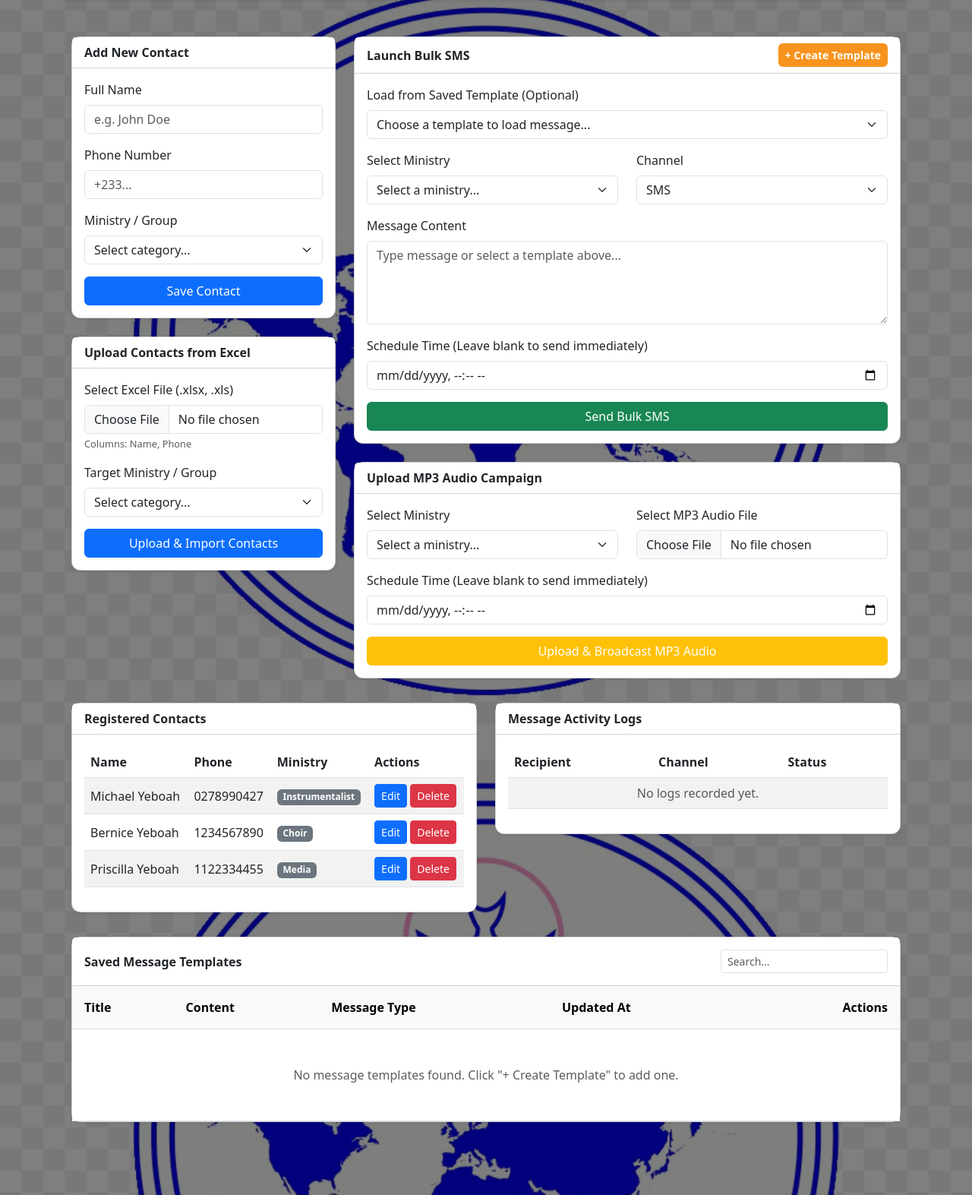
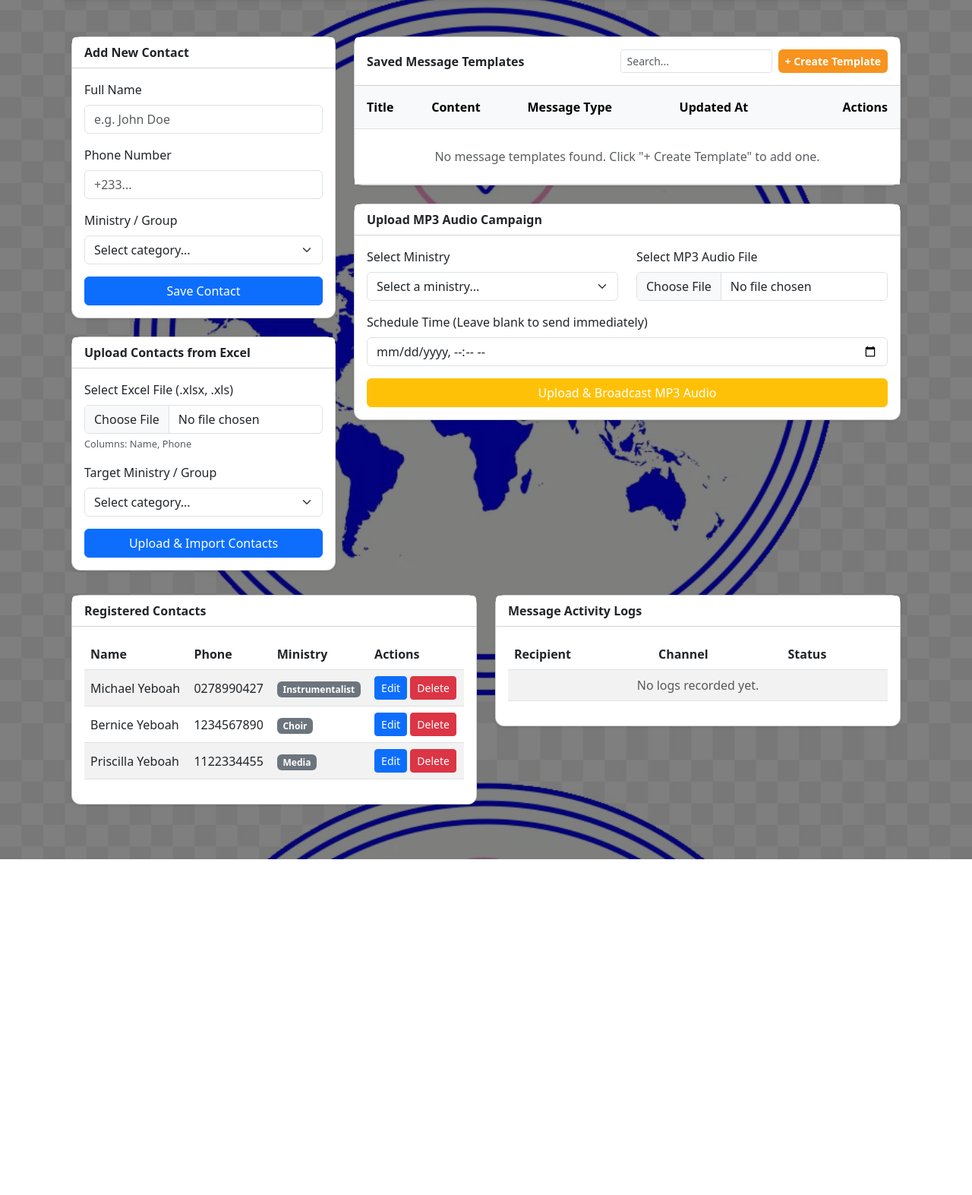
Before and after one commit to kwesidompreh53-png/stem-messaging-app, a Flask app: page / in a window 1280 px wide. Shown: the part 72-1645 px from the top of the page at 76% size. After the commit the page ends 1203 px from the top, so only its background shows below. Run offline with Flask 3, Linux system fonts and the light colour scheme; a user stored in the database is signed in; data comes from the database, SQL or seed files in the repository; data that the repository does not hold is empty; some libraries are stand-ins or nearby versions.

Commit message:
Replace bulk SMS card with Saved Message Templates view

```diff
--- a/templates/index.html
+++ b/templates/index.html
@@ -172,63 +172,81 @@
                 </div>
             </div>
 
-            <!-- Column 2: Send Bulk SMS & Upload MP3 Forms -->
+            <!-- Column 2: Saved Message Templates & Upload MP3 Forms -->
             <div class="col-md-8">
-                <!-- Bulk Campaign Card -->
+                <!-- REPLACED BULK SMS CARD WITH SAVED MESSAGE TEMPLATES CARD -->
                 <div class="card shadow-sm mb-4">
-                    <div class="card-header bg-white d-flex justify-content-between align-items-center fw-bold text-dark">
-                        <span>Launch Bulk SMS</span>
-                        <!-- Button to trigger the Create Template Modal -->
-                        <button type="button" class="btn btn-sm text-white fw-semibold" style="background-color: #f7931e; border-radius: 6px;" data-bs-toggle="modal" data-bs-target="#createTemplateModal">
-                            + Create Template
-                        </button>
+                    <div class="card-header bg-white fw-bold text-dark d-flex justify-content-between align-items-center py-3">
+                        <span>Saved Message Templates</span>
+                        <div class="d-flex align-items-center gap-2">
+                            <div class="input-group input-group-sm" style="width: 200px;">
+                                <input type="text" id="templateSearch" class="form-control" placeholder="Search..." onkeyup="filterTemplates()">
+                            </div>
+                            <button type="button" class="btn btn-sm text-white fw-semibold" style="background-color: #f7931e; border-radius: 6px;" data-bs-toggle="modal" data-bs-target="#createTemplateModal">
+                                + Create Template
+                            </button>
+                        </div>
                     </div>
-                    <div class="card-body">
-                        <form action="/send-bulk-web" method="POST">
-                            <!-- Template Selection Dropdown -->
-                            <div class="mb-3">
-                                <label class="form-label text-dark">Load from Saved Template (Optional)</label>
-                                <select class="form-select" id="bulkTemplateSelect" onchange="loadTemplateIntoSMS(this)">
-                                    <option value="" disabled selected>Choose a template to load message...</option>
+                    <div class="card-body table-responsive p-0" style="max-height: 320px; overflow-y: auto;">
+                        <table class="table table-hover align-middle mb-0" id="templatesTable">
+                            <thead class="table-light sticky-top">
+                                <tr>
+                                    <th class="ps-3 py-3">Title</th>
+                                    <th class="py-3">Content</th>
+                                    <th class="py-3">Message Type</th>
+                                    <th class="py-3">Updated At</th>
+                                    <th class="text-end pe-3 py-3">Actions</th>
+                                </tr>
+                            </thead>
+                            <tbody>
+                                {% if templates %}
                                     {% for template in templates %}
-                                        {% if template.template_type == 'SMS Template' %}
-                                        <option value="{{ template.body }}">{{ template.title }}</option>
-                                        {% endif %}
+                                    <tr>
+                                        <td class="ps-3 fw-semibold text-dark py-3">{{ template.title }}</td>
+                                        <td class="text-muted text-truncate py-3" style="max-width: 200px;">{{ template.body }}</td>
+                                        <td class="py-3">
+                                            <span class="badge px-2 py-1 fw-normal" style="background-color: #e0f2fe; color: #0284c7; font-size: 0.8rem;">
+                                                {{ template.template_type }}
+                                            </span>
+                                        </td>
+                                        <td class="text-muted small py-3">
+                                            {% if template.updated_at %}
+                                                {{ template.updated_at.strftime('%b %d, %Y, %I:%M:%S %p') }}
+                                            {% else %}
+                                                -
+                                            {% endif %}
+                                        </td>
+                                        <td class="text-end pe-3 py-3">
+                                            <div class="dropdown">
+                                                <button class="btn btn-sm btn-light border-0 text-secondary fw-bold" type="button" data-bs-toggle="dropdown" aria-expanded="false" style="font-size: 18px; line-height: 1;">
+                                                    &#8942;
+                                                </button>
+                                                <ul class="dropdown-menu dropdown-menu-end shadow-sm border">
+                                                    <li>
+                                                        <button type="button" class="dropdown-item" data-bs-toggle="modal" data-bs-target="#editTemplateModal{{ template.id }}">
+                                                            Edit
+                                                        </button>
+                                                    </li>
+                                                    <li><hr class="dropdown-divider"></li>
+                                                    <li>
+                                                        <form action="{{ url_for('delete_template', template_id=template.id) }}" method="POST" style="display:inline;">
+                                                            <button type="submit" class="dropdown-item text-danger" onclick="return confirm('Are you sure you want to delete this template?');">Delete</button>
+                                                        </form>
+                                                    </li>
+                                                </ul>
+                                            </div>
+                                        </td>
+                                    </tr>
                                     {% endfor %}
-                                </select>
-                            </div>
-
-                            <div class="row">
-                                <div class="col-md-6 mb-3">
-                                    <label class="form-label text-dark">Select Ministry</label>
-                                    <select class="form-select" name="group_name" required>
-                                        <option value="" disabled selected>Select a ministry...</option>
-                                        {% for group in groups %}
-                                        <option value="{{ group }}">{{ group }}</option>
-                                        {% endfor %}
-                                    </select>
-                                </div>
-                                <div class="col-md-6 mb-3">
-                                    <label class="form-label text-dark">Channel</label>
-                                    <select class="form-select" name="channel">
-                                        <option value="SMS">SMS</option>
-                                        <option value="VOICE">Voice (Text-to-Speech)</option>
-                                    </select>
-                                </div>
-                            </div>
-
-                            <!-- Message Body Input Field -->
-                            <div class="mb-3">
-                                <label class="form-label text-dark">Message Content</label>
-                                <textarea class="form-control" name="message_body" id="bulkMessageBody" rows="4" placeholder="Type message or select a template above..." required></textarea>
-                            </div>
-
-                            <div class="mb-3">
-                                <label class="form-label text-dark">Schedule Time (Leave blank to send immediately)</label>
-                                <input type="datetime-local" class="form-control" name="schedule_time">
-                            </div>
-                            <button type="submit" class="btn btn-success w-100">Send Bulk SMS</button>
-                        </form>
+                                {% else %}
+                                    <tr>
+                                        <td colspan="5" class="text-center text-muted py-4">
+                                            No message templates found. Click "+ Create Template" to add one.
+                                        </td>
+                                    </tr>
+                                {% endif %}
+                            </tbody>
+                        </table>
                     </div>
                 </div>
 
@@ -329,81 +347,6 @@
                                     <td colspan="3" class="text-center text-muted">No logs recorded yet.</td>
                                 </tr>
                                 {% endfor %}
-                            </tbody>
-                        </table>
-                    </div>
-                </div>
-            </div>
-        </div>
-
-        <!-- Row 3: Saved Message Templates Table -->
-        <div class="row g-4 mt-2">
-            <div class="col-12">
-                <div class="card shadow-sm mb-4">
-                    <div class="card-header bg-white fw-bold text-dark d-flex justify-content-between align-items-center py-3">
-                        <span>Saved Message Templates</span>
-                        <div class="input-group input-group-sm" style="width: 220px;">
-                            <input type="text" id="templateSearch" class="form-control" placeholder="Search..." onkeyup="filterTemplates()">
-                        </div>
-                    </div>
-                    <div class="card-body table-responsive p-0" style="max-height: 350px; overflow-y: auto;">
-                        <table class="table table-hover align-middle mb-0" id="templatesTable">
-                            <thead class="table-light sticky-top">
-                                <tr>
-                                    <th class="ps-3 py-3">Title</th>
-                                    <th class="py-3">Content</th>
-                                    <th class="py-3">Message Type</th>
-                                    <th class="py-3">Updated At</th>
-                                    <th class="text-end pe-3 py-3">Actions</th>
-                                </tr>
-                            </thead>
-                            <tbody>
-                                {% if templates %}
-                                    {% for template in templates %}
-                                    <tr>
-                                        <td class="ps-3 fw-semibold text-dark py-3">{{ template.title }}</td>
-                                        <td class="text-muted text-truncate py-3" style="max-width: 250px;">{{ template.body }}</td>
-                                        <td class="py-3">
-                                            <span class="badge px-2 py-1 fw-normal" style="background-color: #e0f2fe; color: #0284c7; font-size: 0.8rem;">
-                                                {{ template.template_type }}
-                                            </span>
-                                        </td>
-                                        <td class="text-muted small py-3">
-                                            {% if template.updated_at %}
-                                                {{ template.updated_at.strftime('%b %d, %Y, %I:%M:%S %p') }}
-                                            {% else %}
-                                                -
-                                            {% endif %}
-                                        </td>
-                                        <td class="text-end pe-3 py-3">
-                                            <div class="dropdown">
-                                                <button class="btn btn-sm btn-light border-0 text-secondary fw-bold" type="button" data-bs-toggle="dropdown" aria-expanded="false" style="font-size: 18px; line-height: 1;">
-                                                    &#8942;
-                                                </button>
-                                                <ul class="dropdown-menu dropdown-menu-end shadow-sm border">
-                                                    <li>
-                                                        <button type="button" class="dropdown-item" data-bs-toggle="modal" data-bs-target="#editTemplateModal{{ template.id }}">
-                                                            Edit
-                                                        </button>
-                                                    </li>
-                                                    <li><hr class="dropdown-divider"></li>
-                                                    <li>
-                                                        <form action="{{ url_for('delete_template', template_id=template.id) }}" method="POST" style="display:inline;">
-                                                            <button type="submit" class="dropdown-item text-danger" onclick="return confirm('Are you sure you want to delete this template?');">Delete</button>
-                                                        </form>
-                                                    </li>
-                                                </ul>
-                                            </div>
-                                        </td>
-                                    </tr>
-                                    {% endfor %}
-                                {% else %}
-                                    <tr>
-                                        <td colspan="5" class="text-center text-muted py-5">
-                                            No message templates found. Click "+ Create Template" to add one.
-                                        </td>
-                                    </tr>
-                                {% endif %}
                             </tbody>
                         </table>
                     </div>
@@ -517,14 +460,6 @@
             document.getElementById('msgCount').innerText = `${messages} message${messages === 1 ? '' : 's'} per recipient`;
         }
 
-        function loadTemplateIntoSMS(selectElement) {
-            const selectedBody = selectElement.value;
-            const messageBodyTextarea = document.getElementById('bulkMessageBody');
-            if (messageBodyTextarea) {
-                messageBodyTextarea.value = selectedBody;
-            }
-        }
-
         function filterTemplates() {
             const input = document.getElementById('templateSearch');
             const filter = input.value.toLowerCase();
```
